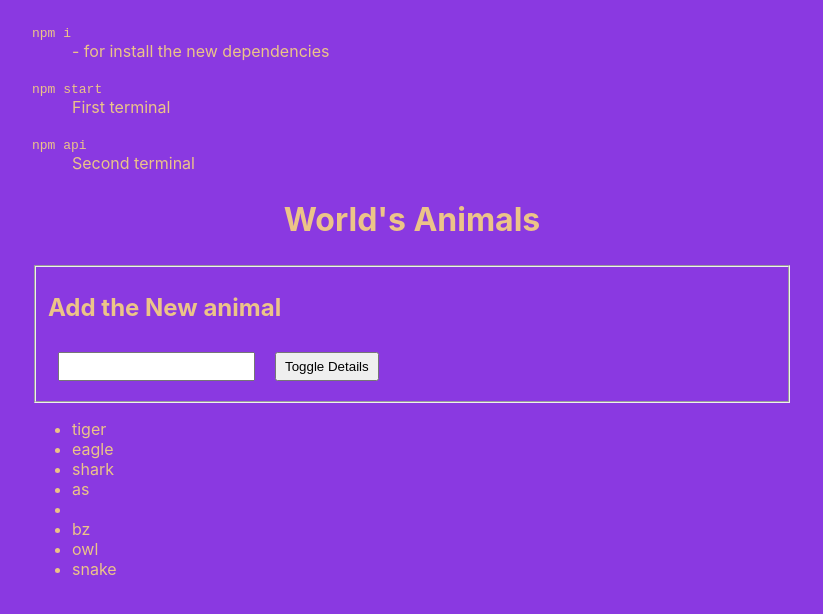
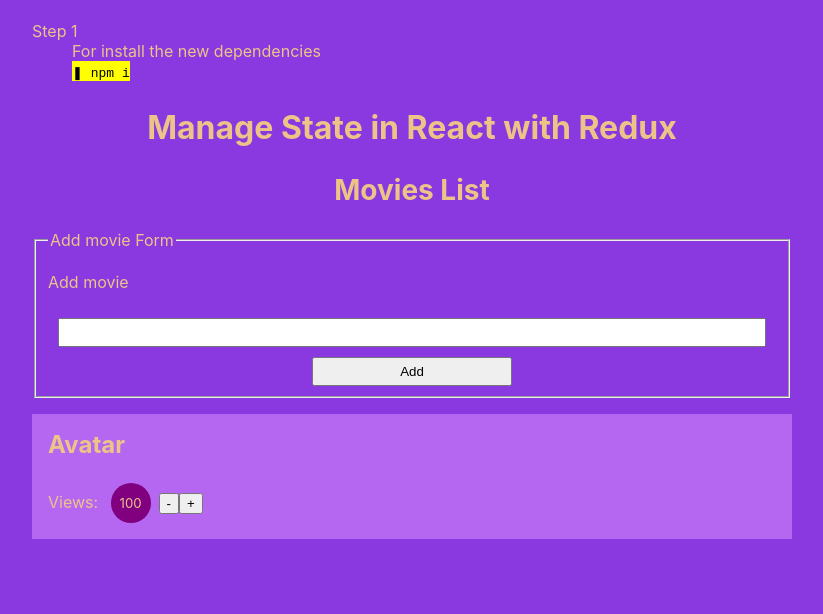
Before and after one commit to maksimo-vvd/lrn-digital-ocean-tutorial, a React (Create React App) app: page / in a window 1280 px wide. Shown: the top 614 px of the page, without its empty margins (228-1051 px from the left). Built offline with nearby package versions, Linux system fonts and the light colour scheme; data requests are answered from the project's data file.

Commit message:
Manage State in React with Redux..

```diff
--- a/db.json
+++ /dev/null
@@ -1,36 +0,0 @@
-{
-  "list": [
-    {
-      "id": 1,
-      "item": "tiger"
-    },
-    {
-      "id": 2,
-      "item": "eagle"
-    },
-    {
-      "item": "shark",
-      "id": 3
-    },
-    {
-      "item": "as",
-      "id": 4
-    },
-    {
-      "item": "",
-      "id": 5
-    },
-    {
-      "item": "bz",
-      "id": 6
-    },
-    {
-      "item": "owl",
-      "id": 7
-    },
-    {
-      "item": "snake",
-      "id": 8
-    }
-  ]
-}
--- a/package.json
+++ b/package.json
@@ -39,6 +39,7 @@
     ]
   },
   "devDependencies": {
-    "json-server": "^0.17.0"
+    "react-redux": "^7.2.8",
+    "redux": "^4.1.2"
   }
 }
--- a/src/components/App/App.js
+++ b/src/components/App/App.js
@@ -1,8 +1,8 @@
-import React, {useEffect, useRef, useReducer, useState} from 'react'
+import React, { useState } from 'react'
+import { useDispatch, useSelector } from "react-redux";
 
 import styled from "styled-components"
-
-import { getList, setItem } from "../../services/list"
+import {addMovie, incrementMovie, decrementMovie} from "../../store/movies/movies";
 
 const AppWrapper = styled.section`
   max-width: 800px;
@@ -14,98 +14,136 @@ const Button = styled.button`
   min-width: 100px;
   padding: 5px 8px;
 `
-const TextInput = styled.input`
-  margin: 10px;
-  min-width: 100px;
-  padding: 5px 8px;
-`
 const Title = styled.h1`
   text-align:center;
   font-size: 2rem;
   color: #ECC488;
 `
+const Title2 = styled.h2`
+  text-align:center;
+  font-size: 1.75rem;
+  color: #ECC488;
+`
+const ListTitle = styled.h3`
+  font-size: 1.5rem;
+  margin-top: 0;
+`
+const List = styled.ul`
+  list-style: none;
+  padding-left: 0;
+`
+const Listitem = styled.li`
+  background-color: #B667F1;
+  padding: 1rem;
+  cursor: pointer;
+
+  &:nth-child(2n) {
+    background-color: #9C51E0;
+  }
+
+  :hover {
+    background-color: transparent;
+    box-shadow: inset 0 0 0 5px #ECC488;
+    color: #fff;
+
+    mark {
+        color: #fff;
+    }
+  }
+
+
+`
+const ListViewBox = styled.mark`
+  color: #ECC488;
+  text-align:center;
+  font-size: 0.825rem;
+  background-color: purple;
+  border-radius: 50%;
+  width: 40px;
+  line-height: 40px;
+  display: inline-block;
+  margin-left: 0.5rem;
+  margin-right: 0.5rem;
+`
+const AddForm = styled.form`
+  input[type="text"] {
+    margin: 10px;
+    width: calc(100% - 20px);
+    padding: 5px 8px;
+  }
+  button[type="submit"] {
+    width: 200px;
+    display: block;
+    margin: 0 auto;
+  }
+`
 
 function App() {
-  const [alert, setAlert] = useState(false)
-  const [animalInput, setAnimalInput] = useState('')
-  const [list, setList] = useState([])
-  // let mounted = true
-  const mounted = useRef(true)
+  const [movieName, setMovie] = useState('')
+  // const movies = useSelector(state => state.movies)
+  const movies = [...useSelector(state => state.movies)].sort((a, b) => {
+    return a.name.toLowerCase() > b.name.toLowerCase() ? 1 : -1;
+  });
+  const dispatch = useDispatch()
 
-  useEffect(() => {
-    mounted.current = true
-    if (list.length && !alert) {
-      return
-    }
-    getList()
-      .then(items => {
-        if (mounted || mounted.current ) {
-          setList(items)
-        }
-      })
-    // return () => mounted = false
-    return () => mounted.current = false
-  }, [alert, list])
-
-  useEffect(() => {
-    if (alert) {
-      setTimeout(() => {
-        if (mounted || mounted.current) {
-          setAlert(false)
-        }
-      }, 1000)
-    }
-  }, [alert])
-
-  const handleSubmit = e => {
-    e.preventDefault()
-    setItem(animalInput).then(() => {
-      if (mounted || mounted.current) {
-        setAnimalInput('')
-        setAlert(true)
-      }
-    })
+  const handleSubmit = event => {
+    event.preventDefault()
+    dispatch(addMovie(movieName))
+    setMovie('')
   }
 
   return (
     <AppWrapper>
       <dl>
         <p>
-          <dt><kbd>npm i</kbd></dt>
-          <dd> - for install the new dependencies</dd>
+          <dt>Step 1</dt>
+          <dd>For install the new dependencies</dd>
+          <dd><mark><kbd>&#10074; npm i</kbd></mark></dd>
         </p>
-        <p>
-          <dt><kbd>npm start</kbd></dt>
+        <p hidden>
+          <dt>Step 2</dt>
           <dd>First terminal</dd>
-        </p>
-        <p>
-          <dt><kbd>npm api</kbd></dt>
-          <dd>Second terminal</dd>
+          <dd><mark><kbd>&#10074; npm start</kbd></mark></dd>
         </p>
       </dl>
 
-      <Title>World's Animals</Title>
+      <Title>Manage State in React with Redux</Title>
+      <Title2>Movies List</Title2>
 
-      <form onSubmit={handleSubmit}>
+      <AddForm onSubmit={ handleSubmit }>
         <fieldset>
+          <legend>Add movie Form</legend>
           <label>
-            <h2>Add the New animal</h2>
-            {!alert && <p><mark>{ animalInput }</mark></p>}
-            {alert && <p><mark>Submit Successfully</mark></p>}
-            <TextInput
+            <p>Add movie</p>
+            <input
               type="text"
-              value={animalInput}
-              onInput={event => setAnimalInput(event.target.value)}
+              value={movieName}
+              onChange={event => setMovie(event.target.value)}
             />
           </label>
+          <div>
+            <Button type="submit">Add</Button>
+          </div>
+        </fieldset>
+      </AddForm>
 
-          <Button type="submit">Toggle Details</Button>
-        </fieldset>
-      </form>
+      <List>
+        {movies.map(movie => (
+          <Listitem key={movie.name}>
+            <ListTitle>{movie.name}</ListTitle>
 
-      <ul>
-        {list.map(item => <li key={`{item.item}-${item.id}`}>{item.item}</li>)}
-      </ul>
+            Views: <ListViewBox>{movie.views}</ListViewBox>
+
+            <button onClick={() => dispatch(decrementMovie(movie.name))}>
+              <span role="img" aria-label="add">-</span>
+            </button>
+
+            <button onClick={() => dispatch(incrementMovie(movie.name))}>
+              <span role="img" aria-label="add">+</span>
+            </button>
+          </Listitem>
+        ))}
+      </List>
     </AppWrapper>
   )
 }
--- a/src/index.js
+++ b/src/index.js
@@ -5,6 +5,10 @@ import App from './components/App/App';
 // import reportWebVitals from './reportWebVitals';
 
 import { createGlobalStyle } from "styled-components";
+
+import { Provider } from "react-redux";
+import { createStore} from "redux";
+import movieApp from "./store/movies/movies";
 
 const Global = createGlobalStyle`
   * {box-sizing: border-box;}
@@ -16,10 +20,26 @@ const Global = createGlobalStyle`
   }
 `
 
+const store = createStore(movieApp)
+// const store = createStore(() => ({
+//   movies: [
+//     {
+//       name: 'Black list',
+//       views: 1,
+//     },
+//     {
+//       name: 'Avatar',
+//       views: 100,
+//     },
+//   ],
+// }))
+
 ReactDOM.render(
   <React.StrictMode>
-    <Global />
-    <App />
+    <Provider store={ store }>
+      <Global />
+      <App />
+    </Provider>
   </React.StrictMode>,
   document.getElementById('root')
 );
--- a/src/services/list.js
+++ /dev/null
@@ -1,15 +0,0 @@
-export function getList() {
-  return fetch('http://localhost:3333/list')
-    .then(data => data.json())
-}
-
-export function setItem(item) {
-  return fetch('http://localhost:3333/list', {
-    method: 'POST',
-    headers: {
-      'Content-Type': 'application/json',
-    },
-    body: JSON.stringify({ item })
-  })
-    .then(data => data.json())
-}
--- /dev/null
+++ b/src/store/movies/movies.js
@@ -0,0 +1,73 @@
+import { combineReducers } from "redux";
+
+const ADD_MOVIE = 'ADD_MOVIE'
+const INCREMENT_MOVIE = 'INCREMENT_MOVIE'
+const DECREMENT_MOVIE = 'DECREMENT_MOVIE'
+
+export function addMovie(movieName) {
+  return {
+    type: 'ADD_MOVIE',
+    movieName,
+  }
+}
+
+export function incrementMovie(movieName) {
+  return {
+    type: 'INCREMENT_MOVIE',
+    movieName,
+  }
+}
+
+export function decrementMovie(movieName) {
+  return {
+    type: 'DECREMENT_MOVIE',
+    movieName,
+  }
+}
+
+const defaultMovies = [
+  {
+    name: 'Avatar',
+    views: 100,
+  },
+]
+
+function movies(state = defaultMovies, action) {
+  const movie = state.find(m => action.movieName === m.name)
+  const movies = state.filter(m => action.movieName !== m.name)
+
+  switch (action.type) {
+    case ADD_MOVIE:
+      return [
+        ...state,
+        {
+          name: action.movieName,
+          views: 1,
+        }
+      ]
+    case INCREMENT_MOVIE:
+      return [
+        ...movies,
+        {
+          ...movie,
+          views: movie.views + 1
+        }
+      ]
+    case DECREMENT_MOVIE:
+      return [
+        ...movies,
+        {
+          ...movie,
+          views: movie.views - 1
+        }
+      ]
+    default:
+      return state
+  }
+}
+
+const movieApp = combineReducers({
+  movies
+})
+
+export default movieApp
```
Also changed, not shown: 1 other file (tests, documents, lock files or other folders).
